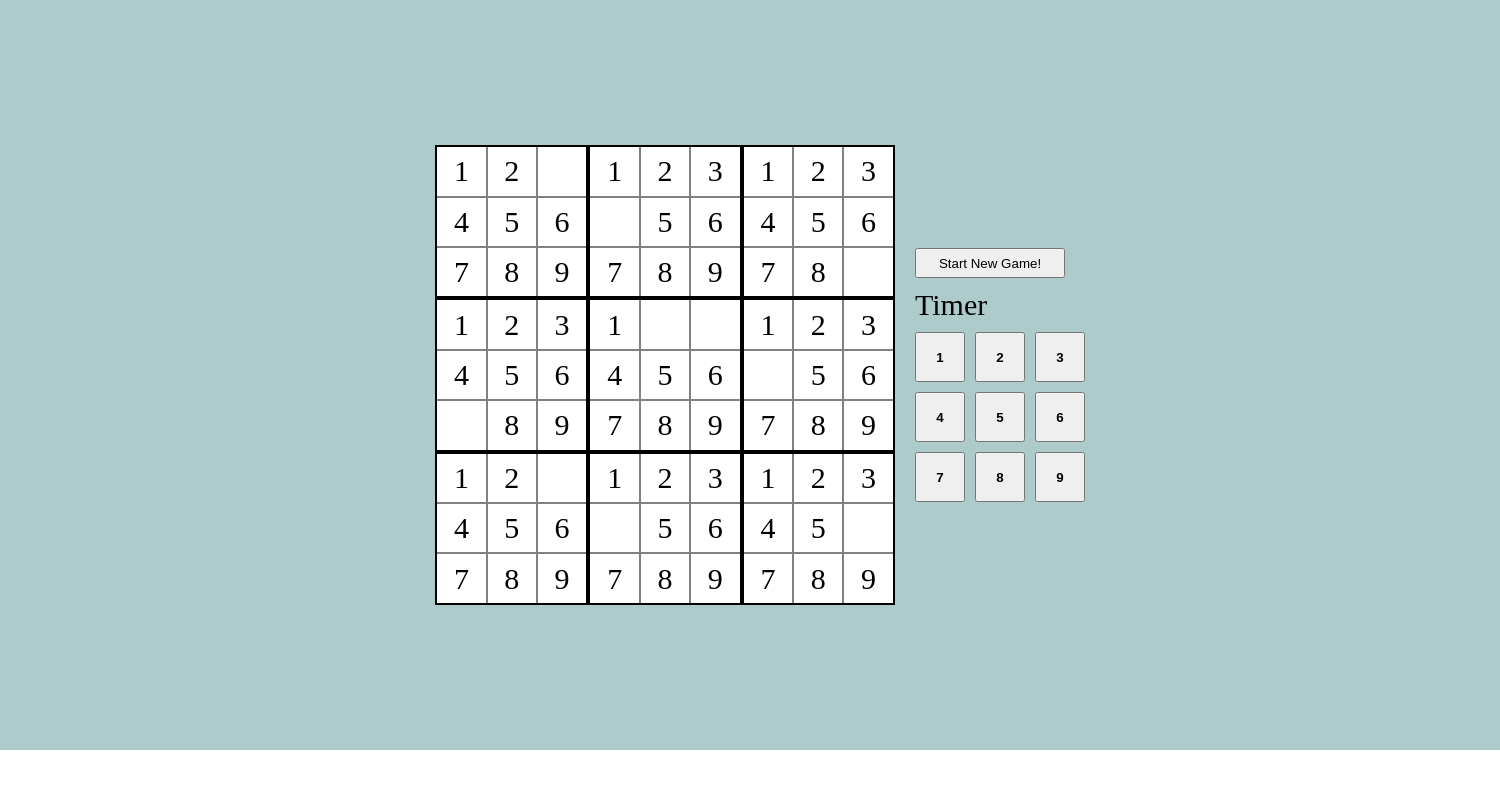
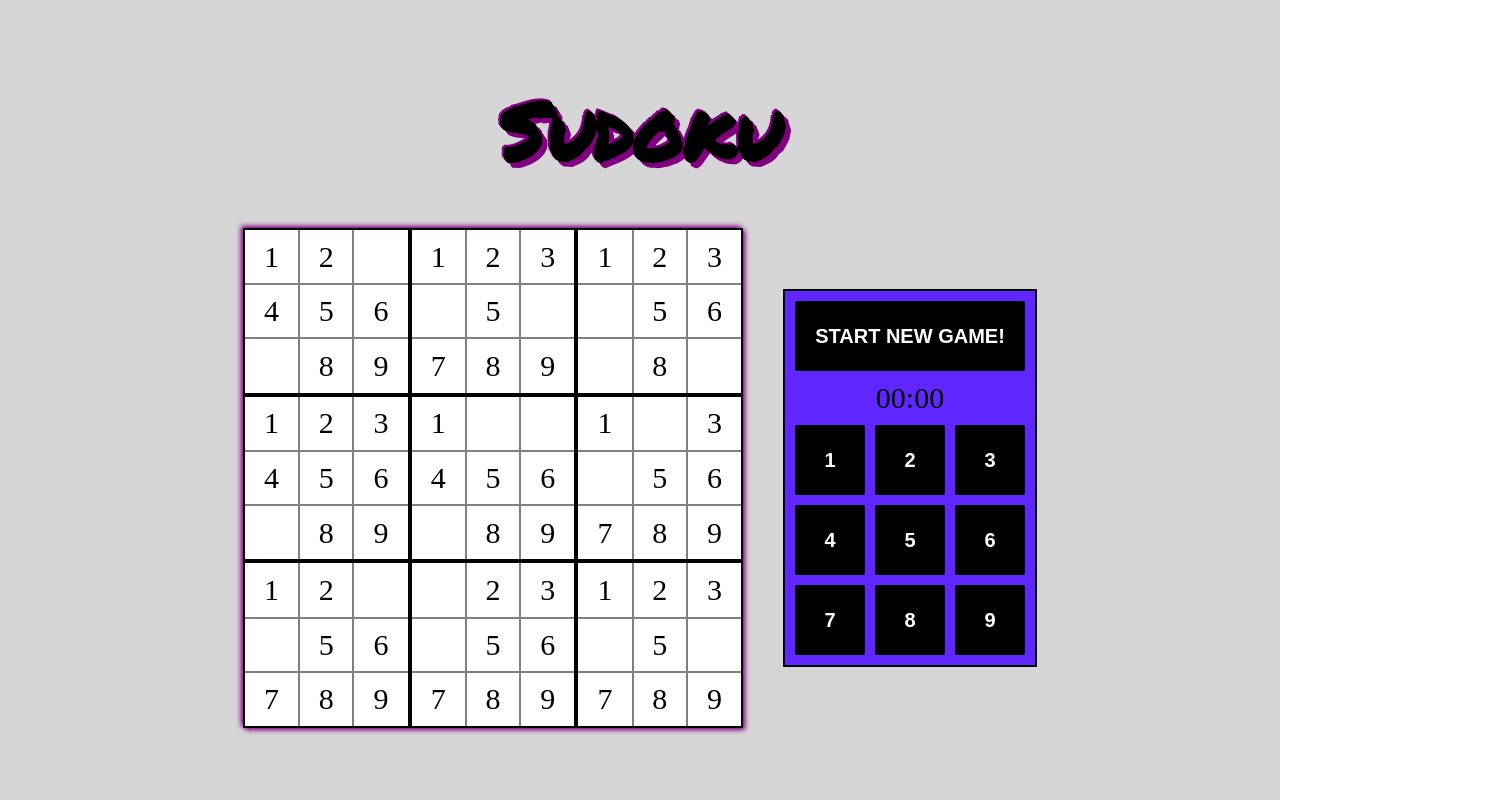
Before and after one commit to emrah-abdurahman/sudoku, a plain HTML site: page index.html in a window 1280 px wide. Shown: the whole page, 1500 px wide, since content can reach past the window. Drawn offline with Linux system fonts and the light colour scheme.

Commit message:
continue styling the controls and overall layout

```diff
--- a/css/styles.css
+++ b/css/styles.css
@@ -10,8 +10,11 @@
 
 /* 1 - GLOBAL CSS VARIABLES */
 :root {
-  --color-background: rgba(173, 203, 202, 1);
+  --color-background-1: rgba(214, 214, 214, 1);
+  --color-background-purple: rgb(96, 38, 255);
   --color-background-block: rgba(255, 255, 255, 1);
+  --color-background-btn: rgba(0, 0, 0, 1);
+  --color-foreground-btn: rgba(255, 255, 255, 1);
 }
 
 /* 2 - GLOBAL CSS RESET AND SETTINGS */
@@ -30,26 +33,41 @@ html {
 
 /* 3 - GLOBAL CONTAINER */
 #container {
-  align-items: center;
-  background-color: var(--color-background);
+  align-content: center;
+  background-color: var(--color-background-1);
   display: grid;
   font-size: 3rem;
   font-weight: 500;
-  grid-template-columns: min-content max-content;
-  height: 75rem;
+  gap: 4rem;
+  grid-template-columns: max-content max-content;
+  height: 100vh;
   justify-content: center;
   margin: auto auto;
-  width: 150rem;
+  width: 100%;
+}
+
+/* 4 - SUDOKU HEADER */
+.sudoku__header {
+  font-family: "Permanent Marker", cursive;
+  font-size: 4rem;
+  grid-column: 1 / span 2;
+  text-align: center;
+  text-shadow: 0.5rem 0.5rem 0 rgba(128, 0, 128, 1),
+    -2px -2px 0 rgba(128, 0, 128, 1);
 }
 
 /* 4 - SUDOKU GRID STYLING */
 .sudoku__grid {
+  /* box-shadow: 0.2rem 0.2rem 0.5rem rgba(0, 0, 0, 1),
+    -0.2rem -0.2rem 0.5rem rgba(0, 0, 0, 1); */
+  box-shadow: 0.2rem 0.2rem 0.5rem rgba(128, 0, 128, 1),
+    -0.2rem -0.2rem 0.5rem rgba(128, 0, 128, 1);
   color: var(--color-primary);
   display: grid;
   grid-template-columns: repeat(3, 1fr);
   grid-template-rows: repeat(3, 1fr);
   height: 50rem;
-  padding: 2rem;
+  outline-offset: 5px;
   width: 50rem;
 }
 
@@ -100,14 +118,41 @@ html {
 
 /* 7 - SUDOKU CONTROLS STYLING */
 .sudoku__controls {
+  align-self: center;
+  background-color: var(--color-background-purple);
+  border: 2px solid rgba(0, 0, 0, 1);
+  justify-items: center;
   display: grid;
+  grid-template-columns: max-content;
   gap: 1rem;
-  grid-template-columns: max-content;
+  padding: 1rem;
+}
+
+.sudoku__controls button {
+  background-color: var(--color-background-btn);
+  border: none;
+  border-radius: 2px;
+  color: var(--color-foreground-btn);
+  font-size: 2rem;
+  font-weight: 600;
+  transition: all 0.2s;
+}
+
+.sudoku__controls button:hover {
+  background-color: rgba(255, 255, 255, 1);
+  color: rgba(0, 0, 0, 1);
+}
+
+.sudoku__controls button:active {
+  box-shadow: 0.1rem 0.1rem 0.5rem rgba(128, 0, 128, 1),
+    -0.1rem -0.1rem 0.5rem rgba(128, 0, 128, 1);
+  transform: translateY(2px);
 }
 
 .sudoku__start-game-btn {
-  height: 3rem;
-  width: 15rem;
+  height: 7rem;
+  text-transform: uppercase;
+  width: 100%;
 }
 
 .sudoku__numpad {
@@ -118,7 +163,6 @@ html {
 }
 
 .sudoku__btn {
-  font-weight: 600;
-  height: 5rem;
-  width: 5rem;
+  height: 7rem;
+  width: 7rem;
 }
--- a/index.html
+++ b/index.html
@@ -5,10 +5,17 @@
     <meta http-equiv="X-UA-Compatible" content="IE=edge" />
     <meta name="viewport" content="width=device-width, initial-scale=1.0" />
     <title>Sudoku</title>
+    <link rel="preconnect" href="https://fonts.googleapis.com" />
+    <link rel="preconnect" href="https://fonts.gstatic.com" crossorigin />
+    <link
+      href="https://fonts.googleapis.com/css2?family=Permanent+Marker&display=swap"
+      rel="stylesheet"
+    />
     <link rel="stylesheet" href="css/styles.css" />
   </head>
   <body>
     <main id="container">
+      <header class="sudoku__header"><h1>Sudoku</h1></header>
       <section class="sudoku__grid">
         <div class="sudoku__block sudoku__block-1">
           <div class="sudoku__block-cell sudoku__block-cell-1">1</div>
@@ -17,7 +24,7 @@
           <div class="sudoku__block-cell sudoku__block-cell-4">4</div>
           <div class="sudoku__block-cell sudoku__block-cell-5">5</div>
           <div class="sudoku__block-cell sudoku__block-cell-6">6</div>
-          <div class="sudoku__block-cell sudoku__block-cell-7">7</div>
+          <div class="sudoku__block-cell sudoku__block-cell-7"></div>
           <div class="sudoku__block-cell sudoku__block-cell-8">8</div>
           <div class="sudoku__block-cell sudoku__block-cell-9">9</div>
         </div>
@@ -27,7 +34,7 @@
           <div class="sudoku__block-cell sudoku__block-cell-3">3</div>
           <div class="sudoku__block-cell sudoku__block-cell-4"></div>
           <div class="sudoku__block-cell sudoku__block-cell-5">5</div>
-          <div class="sudoku__block-cell sudoku__block-cell-6">6</div>
+          <div class="sudoku__block-cell sudoku__block-cell-6"></div>
           <div class="sudoku__block-cell sudoku__block-cell-7">7</div>
           <div class="sudoku__block-cell sudoku__block-cell-8">8</div>
           <div class="sudoku__block-cell sudoku__block-cell-9">9</div>
@@ -36,10 +43,10 @@
           <div class="sudoku__block-cell sudoku__block-cell-1">1</div>
           <div class="sudoku__block-cell sudoku__block-cell-2">2</div>
           <div class="sudoku__block-cell sudoku__block-cell-3">3</div>
-          <div class="sudoku__block-cell sudoku__block-cell-4">4</div>
+          <div class="sudoku__block-cell sudoku__block-cell-4"></div>
           <div class="sudoku__block-cell sudoku__block-cell-5">5</div>
           <div class="sudoku__block-cell sudoku__block-cell-6">6</div>
-          <div class="sudoku__block-cell sudoku__block-cell-7">7</div>
+          <div class="sudoku__block-cell sudoku__block-cell-7"></div>
           <div class="sudoku__block-cell sudoku__block-cell-8">8</div>
           <div class="sudoku__block-cell sudoku__block-cell-9"></div>
         </div>
@@ -61,13 +68,13 @@
           <div class="sudoku__block-cell sudoku__block-cell-4">4</div>
           <div class="sudoku__block-cell sudoku__block-cell-5">5</div>
           <div class="sudoku__block-cell sudoku__block-cell-6">6</div>
-          <div class="sudoku__block-cell sudoku__block-cell-7">7</div>
+          <div class="sudoku__block-cell sudoku__block-cell-7"></div>
           <div class="sudoku__block-cell sudoku__block-cell-8">8</div>
           <div class="sudoku__block-cell sudoku__block-cell-9">9</div>
         </div>
         <div class="sudoku__block sudoku__block-6">
           <div class="sudoku__block-cell sudoku__block-cell-1">1</div>
-          <div class="sudoku__block-cell sudoku__block-cell-2">2</div>
+          <div class="sudoku__block-cell sudoku__block-cell-2"></div>
           <div class="sudoku__block-cell sudoku__block-cell-3">3</div>
           <div class="sudoku__block-cell sudoku__block-cell-4"></div>
           <div class="sudoku__block-cell sudoku__block-cell-5">5</div>
@@ -80,7 +87,7 @@
           <div class="sudoku__block-cell sudoku__block-cell-1">1</div>
           <div class="sudoku__block-cell sudoku__block-cell-2">2</div>
           <div class="sudoku__block-cell sudoku__block-cell-3"></div>
-          <div class="sudoku__block-cell sudoku__block-cell-4">4</div>
+          <div class="sudoku__block-cell sudoku__block-cell-4"></div>
           <div class="sudoku__block-cell sudoku__block-cell-5">5</div>
           <div class="sudoku__block-cell sudoku__block-cell-6">6</div>
           <div class="sudoku__block-cell sudoku__block-cell-7">7</div>
@@ -88,7 +95,7 @@
           <div class="sudoku__block-cell sudoku__block-cell-9">9</div>
         </div>
         <div class="sudoku__block sudoku__block-8">
-          <div class="sudoku__block-cell sudoku__block-cell-1">1</div>
+          <div class="sudoku__block-cell sudoku__block-cell-1"></div>
           <div class="sudoku__block-cell sudoku__block-cell-2">2</div>
           <div class="sudoku__block-cell sudoku__block-cell-3">3</div>
           <div class="sudoku__block-cell sudoku__block-cell-4"></div>
@@ -102,7 +109,7 @@
           <div class="sudoku__block-cell sudoku__block-cell-1">1</div>
           <div class="sudoku__block-cell sudoku__block-cell-2">2</div>
           <div class="sudoku__block-cell sudoku__block-cell-3">3</div>
-          <div class="sudoku__block-cell sudoku__block-cell-4">4</div>
+          <div class="sudoku__block-cell sudoku__block-cell-4"></div>
           <div class="sudoku__block-cell sudoku__block-cell-5">5</div>
           <div class="sudoku__block-cell sudoku__block-cell-6"></div>
           <div class="sudoku__block-cell sudoku__block-cell-7">7</div>
@@ -113,7 +120,7 @@
 
       <section class="sudoku__controls">
         <button class="sudoku__start-game-btn">Start New Game!</button>
-        <div class="sudoku__timer">Timer</div>
+        <div class="sudoku__timer">00:00</div>
         <div class="sudoku__numpad">
           <button class="sudoku__btn sudoku__btn-1">1</button
           ><button class="sudoku__btn sudoku__btn-2">2</button
```
